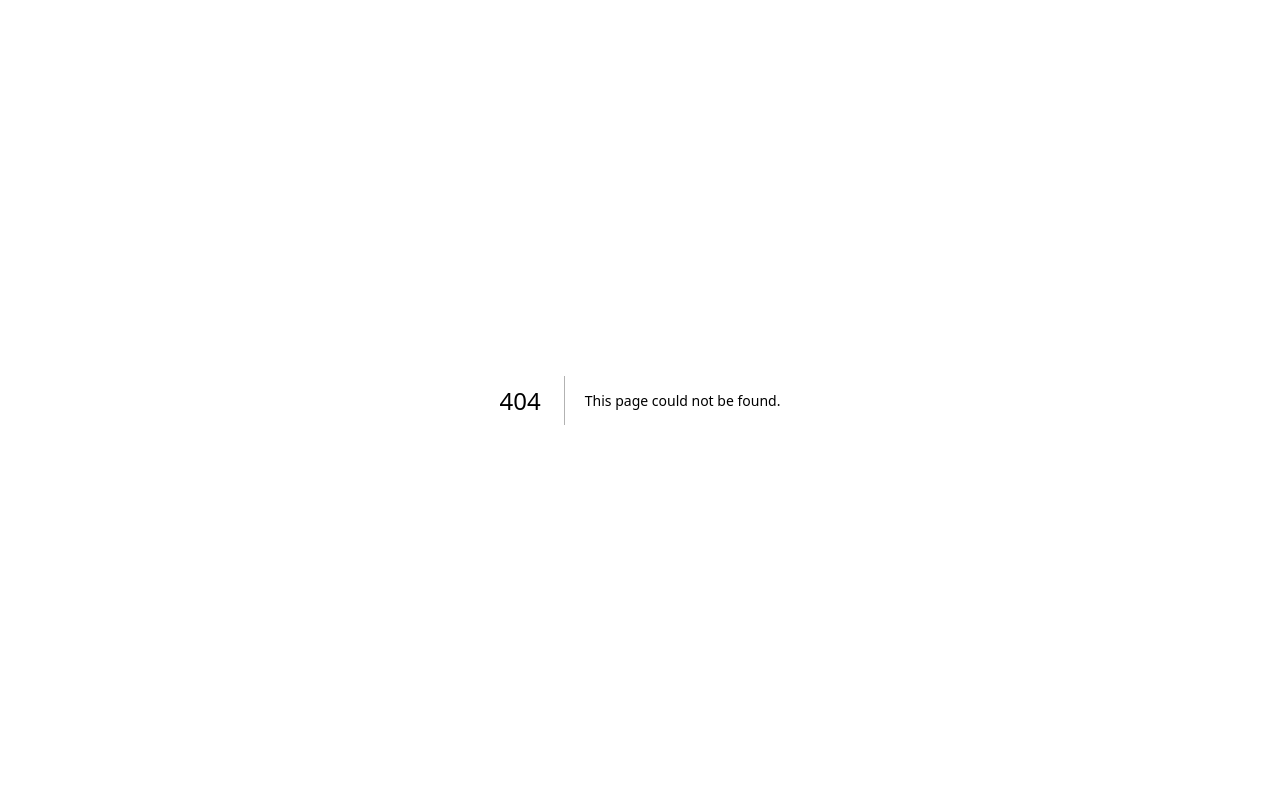
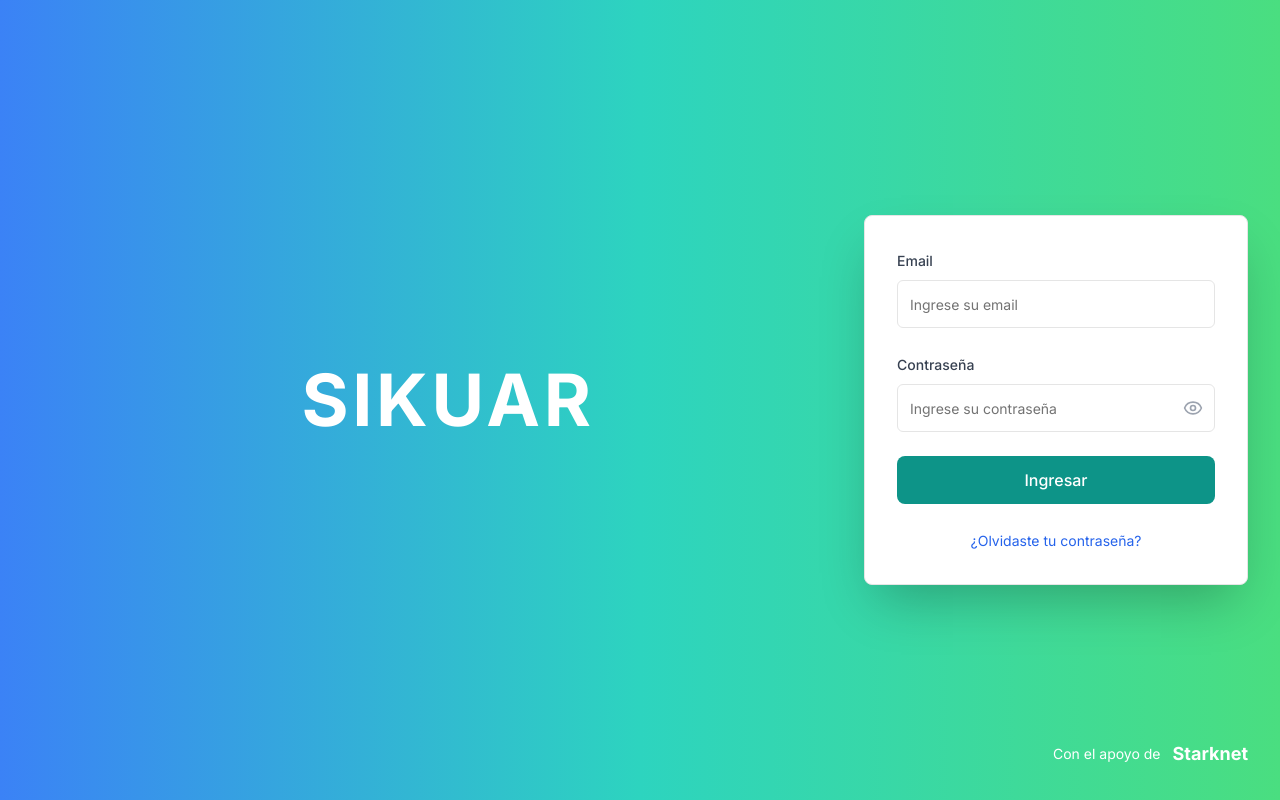
Before and after one commit to livs520/Sikuar, a Next.js app: page /login in a window 1280 px wide. Before the commit this address had no page. Built offline with nearby package versions, Linux system fonts and the light colour scheme.

Commit message:
feat: update login logic for SIKUAR authentication
Implement SIKUAR login, session management, and redirect flow.

Co-authored-by: null <202547348+livs520@users.noreply.github.com>

```diff
--- a/app/layout.tsx
+++ b/app/layout.tsx
@@ -1,20 +1,24 @@
-import type { Metadata } from 'next'
-import './globals.css'
+import type React from "react"
+import type { Metadata } from "next"
+import { Inter } from "next/font/google"
+import "./globals.css"
+
+const inter = Inter({ subsets: ["latin"] })
 
 export const metadata: Metadata = {
-  title: 'v0 App',
-  description: 'Created with v0',
-  generator: 'v0.dev',
+  title: "SIKUAR - Sistema de Denuncias",
+  description: "SIKUAR - Sistema de denuncias identificadas",
+    generator: 'v0.dev'
 }
 
 export default function RootLayout({
   children,
-}: Readonly<{
+}: {
   children: React.ReactNode
-}>) {
+}) {
   return (
-    <html lang="en">
-      <body>{children}</body>
+    <html lang="es">
+      <body className={inter.className}>{children}</body>
     </html>
   )
 }
--- /dev/null
+++ b/app/login/page.tsx
@@ -0,0 +1,101 @@
+"use client"
+
+import type React from "react"
+
+import { useState } from "react"
+import { Button } from "@/components/ui/button"
+import { Input } from "@/components/ui/input"
+import { Label } from "@/components/ui/label"
+import { Card, CardContent } from "@/components/ui/card"
+import { Eye, EyeOff } from "lucide-react"
+import Link from "next/link"
+
+export default function LoginPage() {
+  const [showPassword, setShowPassword] = useState(false)
+  const [email, setEmail] = useState("")
+  const [password, setPassword] = useState("")
+
+  const handleLogin = (e: React.FormEvent) => {
+    e.preventDefault()
+    // Establecer autenticación en localStorage
+    localStorage.setItem("isAuthenticated", "true")
+    // Redirigir al formulario principal
+    window.location.href = "/"
+  }
+
+  return (
+    <div className="min-h-screen bg-gradient-to-r from-blue-500 via-teal-400 to-green-400 flex items-center justify-between p-8">
+      {/* Logo/Brand Section */}
+      <div className="flex-1 flex items-center justify-center">
+        <h1 className="text-white text-7xl font-bold tracking-wider">SIKUAR</h1>
+      </div>
+
+      {/* Login Form */}
+      <div className="flex-shrink-0 w-96">
+        <Card className="shadow-2xl">
+          <CardContent className="p-8">
+            <form onSubmit={handleLogin} className="space-y-6">
+              <div className="space-y-2">
+                <Label htmlFor="email" className="text-sm font-medium text-gray-700">
+                  Email
+                </Label>
+                <Input
+                  id="email"
+                  type="email"
+                  placeholder="Ingrese su email"
+                  value={email}
+                  onChange={(e) => setEmail(e.target.value)}
+                  className="h-12 text-base"
+                  required
+                />
+              </div>
+
+              <div className="space-y-2">
+                <Label htmlFor="password" className="text-sm font-medium text-gray-700">
+                  Contraseña
+                </Label>
+                <div className="relative">
+                  <Input
+                    id="password"
+                    type={showPassword ? "text" : "password"}
+                    placeholder="Ingrese su contraseña"
+                    value={password}
+                    onChange={(e) => setPassword(e.target.value)}
+                    className="h-12 text-base pr-12"
+                    required
+                  />
+                  <button
+                    type="button"
+                    onClick={() => setShowPassword(!showPassword)}
+                    className="absolute right-3 top-1/2 transform -translate-y-1/2 text-gray-400 hover:text-gray-600"
+                  >
+                    {showPassword ? <EyeOff className="h-5 w-5" /> : <Eye className="h-5 w-5" />}
+                  </button>
+                </div>
+              </div>
+
+              <Button
+                type="submit"
+                className="w-full h-12 bg-teal-600 hover:bg-teal-700 text-white font-medium text-base rounded-lg"
+              >
+                Ingresar
+              </Button>
+
+              <div className="text-center">
+                <Link href="/forgot-password" className="text-blue-600 hover:text-blue-800 text-sm">
+                  ¿Olvidaste tu contraseña?
+                </Link>
+              </div>
+            </form>
+          </CardContent>
+        </Card>
+      </div>
+
+      {/* Support Section */}
+      <div className="absolute bottom-8 right-8 flex items-center gap-3 text-white">
+        <span className="text-sm">Con el apoyo de</span>
+        <span className="text-white font-bold text-lg">Starknet</span>
+      </div>
+    </div>
+  )
+}
--- a/app/page.tsx
+++ b/app/page.tsx
@@ -1,20 +1,40 @@
 "use client"
 
 import type React from "react"
-
-import { useState } from "react"
+import { useState, useEffect } from "react"
 import { Card, CardContent } from "@/components/ui/card"
 import { Button } from "@/components/ui/button"
 import { Input } from "@/components/ui/input"
 import { Label } from "@/components/ui/label"
 import { Textarea } from "@/components/ui/textarea"
 import { Badge } from "@/components/ui/badge"
-import { Sun, Moon, Calendar, Mic, Camera, Video, FileText, MoreHorizontal, Upload, X } from "lucide-react"
+import { Sun, Moon, Calendar, Mic, Camera, Video, FileText, MoreHorizontal, Upload, X, LogOut } from "lucide-react"
 
 export default function DenunciaForm() {
+  const [isAuthenticated, setIsAuthenticated] = useState(false)
   const [selectedTime, setSelectedTime] = useState("hoy")
   const [selectedFirstTime, setSelectedFirstTime] = useState("")
   const [selectedFiles, setSelectedFiles] = useState<File[]>([])
+
+  useEffect(() => {
+    // Simular verificación de autenticación
+    // En una app real, verificarías el token/sesión aquí
+    const checkAuth = () => {
+      const isLoggedIn = localStorage.getItem("isAuthenticated")
+      if (!isLoggedIn) {
+        window.location.href = "/login"
+      } else {
+        setIsAuthenticated(true)
+      }
+    }
+
+    checkAuth()
+  }, [])
+
+  const handleLogout = () => {
+    localStorage.removeItem("isAuthenticated")
+    window.location.href = "/login"
+  }
 
   const handleFileUpload = (event: React.ChangeEvent<HTMLInputElement>) => {
     const files = Array.from(event.target.files || [])
@@ -25,8 +45,23 @@ export default function DenunciaForm() {
     setSelectedFiles((prev) => prev.filter((_, i) => i !== index))
   }
 
+  if (!isAuthenticated) {
+    return <div>Cargando...</div>
+  }
+
   return (
     <div className="min-h-screen bg-gradient-to-br from-blue-50 via-teal-50 to-green-50 p-4">
+      {/* Header con logout */}
+      <div className="max-w-7xl mx-auto mb-6">
+        <div className="flex justify-between items-center">
+          <h1 className="text-2xl font-bold text-gray-800">SIKUAR - Sistema de Denuncias</h1>
+          <Button onClick={handleLogout} variant="outline" size="sm" className="flex items-center gap-2">
+            <LogOut className="w-4 h-4" />
+            Cerrar Sesión
+          </Button>
+        </div>
+      </div>
+
       <div className="max-w-7xl mx-auto grid grid-cols-1 lg:grid-cols-4 gap-6">
         {/* Panel Izquierdo - Branding */}
         <div className="lg:col-span-1">
```
Also changed, not shown: public/images/login-reference.png (added).
